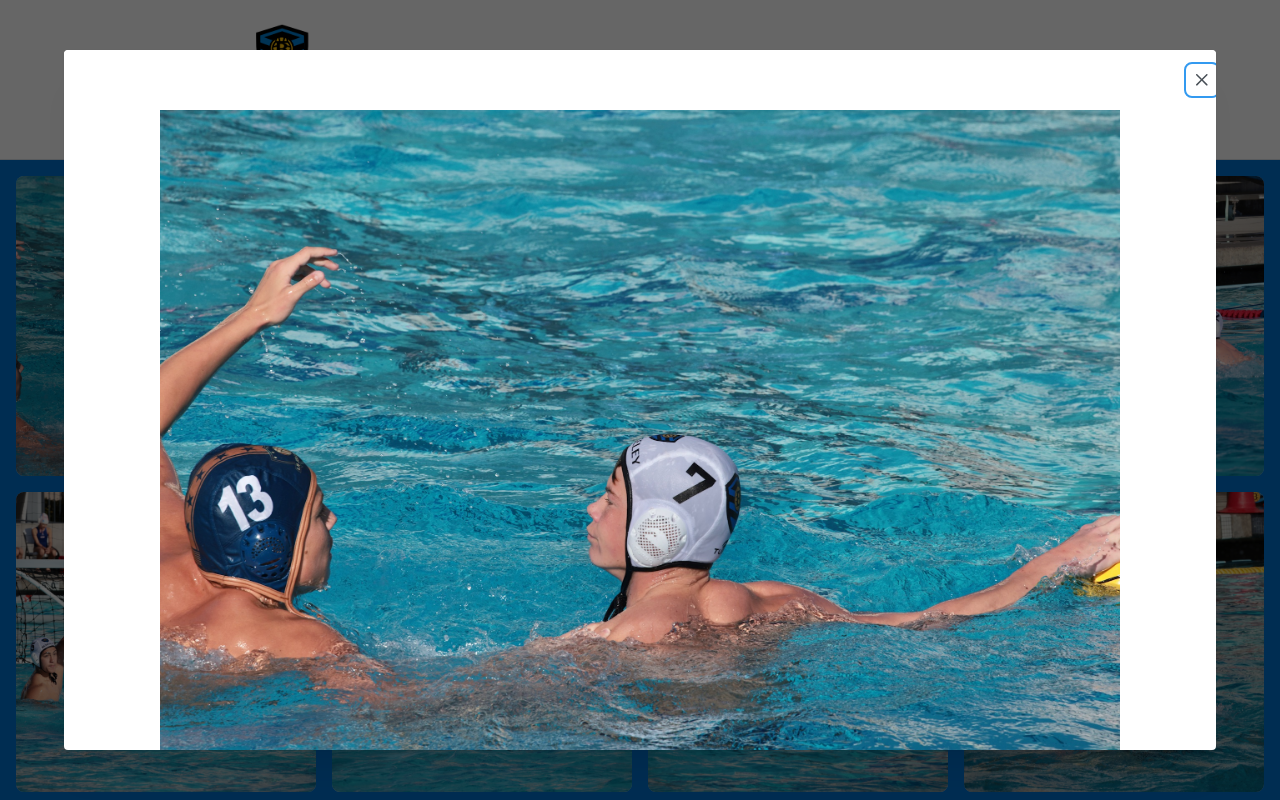
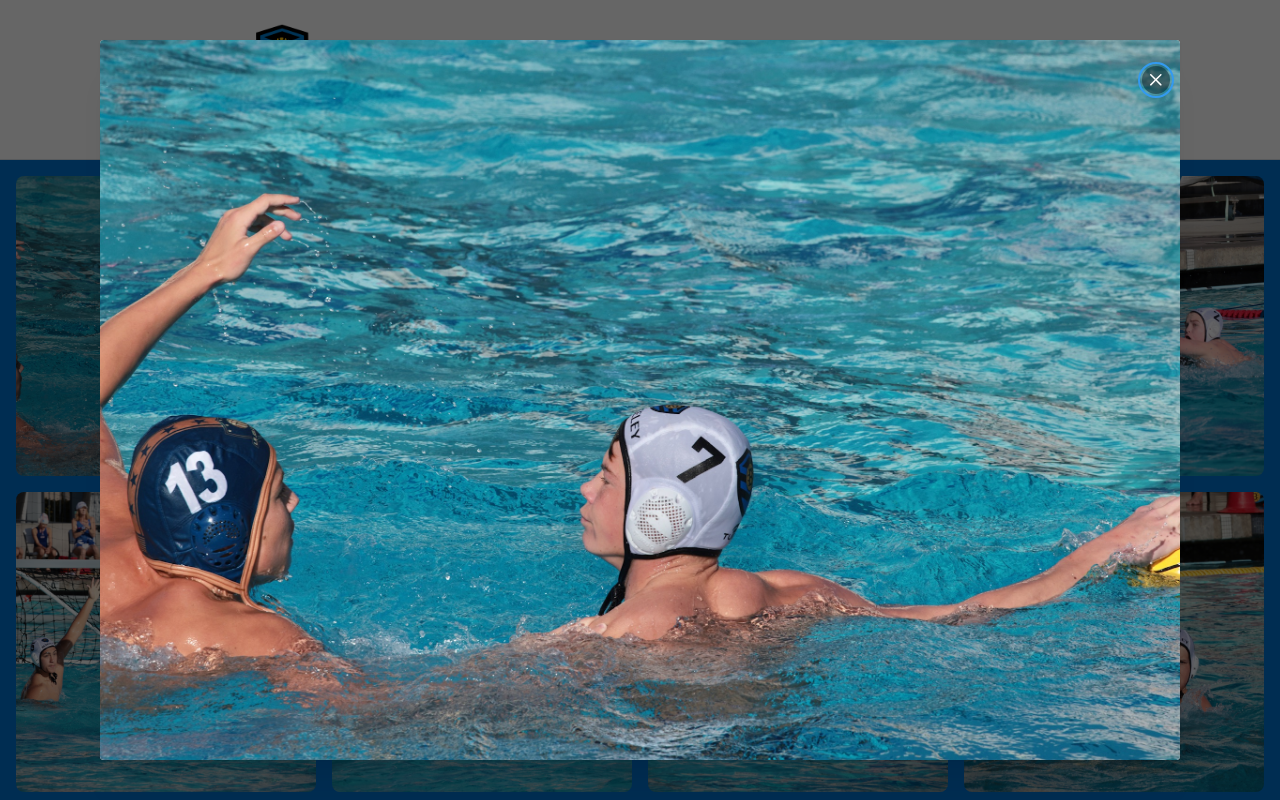
Before and after one commit to curtischen03/BerkeleyWPC, a Next.js app: page /photos in a window 1280 px wide. Both pictures are taken after a click on the picture 166 px from the left and 326 px from the top of the page. Shown: the top 800 px of the page. Built offline with nearby package versions, Linux system fonts and the light colour scheme.

Commit message:
Reset to previous because of bug

```diff
--- a/app/photos/page.tsx
+++ b/app/photos/page.tsx
@@ -3,43 +3,48 @@ import React, { useState, useEffect } from "react";
 import { useMantineTheme, Container, SimpleGrid, Modal } from "@mantine/core";
 import { useDisclosure } from "@mantine/hooks";
 import css from "./photos.module.css";
-import Image from "next/image";
 
-// Add priority: boolean to your interface
-interface PhotoCardProps {
-  src: string;
-  priority?: boolean;
-}
-
-function PhotoCard({ src, priority = false }: PhotoCardProps) {
+function PhotoCard({ src }: { src: string }) {
   const [opened, { open, close }] = useDisclosure(false);
-
   return (
     <>
-      <Modal opened={opened} onClose={close} size="auto" centered padding={0}>
-        <div style={{ position: "relative", width: "90vw", height: "80vh" }}>
-          <Image
-            src={src}
-            alt="Full size"
-            fill
-            style={{ objectFit: "contain" }}
-          />
-        </div>
+      <Modal
+        opened={opened}
+        onClose={close}
+        size="auto"
+        centered
+        padding={0} // Keeps the image flush with the modal edges
+        withCloseButton={true}
+        /* Overriding standard Mantine header styles */
+        styles={{
+          header: {
+            position: "absolute",
+            top: 10,
+            right: 10,
+            backgroundColor: "transparent",
+            zIndex: 100,
+          },
+          close: {
+            backgroundColor: "rgba(0, 0, 0, 0.4)", // Dark circle for visibility
+            color: "white",
+            borderRadius: "50%",
+            // Hover state for the standard button
+            "&:hover": {
+              backgroundColor: "rgba(0, 0, 0, 0.6)",
+            },
+          },
+        }}
+      >
+        <img className={css.imgModal} src={src} alt="Full size" />
       </Modal>
 
-      <div
-        className={css.imgWrapper}
-        onClick={open}
-        style={{ position: "relative", height: "300px" }}
-      >
-        <Image
+      <div className={css.imgWrapper}>
+        <img
+          className={css.img}
           src={src}
+          onClick={open}
           alt="Thumbnail"
-          fill
-          priority={priority} // Passing it here fixes the error
-          sizes="(max-width: 768px) 50vw, 300px"
-          className={css.img}
-          style={{ objectFit: "cover" }}
+          loading="lazy" // Native Lazy Loading
         />
       </div>
     </>
@@ -78,13 +83,8 @@ export default function ResultsPage() {
           }}
         >
           {photos.map((src, index) => (
-            <PhotoCard
-              key={index}
-              src={src}
-              // This tells Next.js to preload the first 4 images immediately
-              priority={index < 4}
-            />
-          ))}{" "}
+            <PhotoCard key={index} src={src} />
+          ))}
         </SimpleGrid>
       </Container>
     </div>
```
